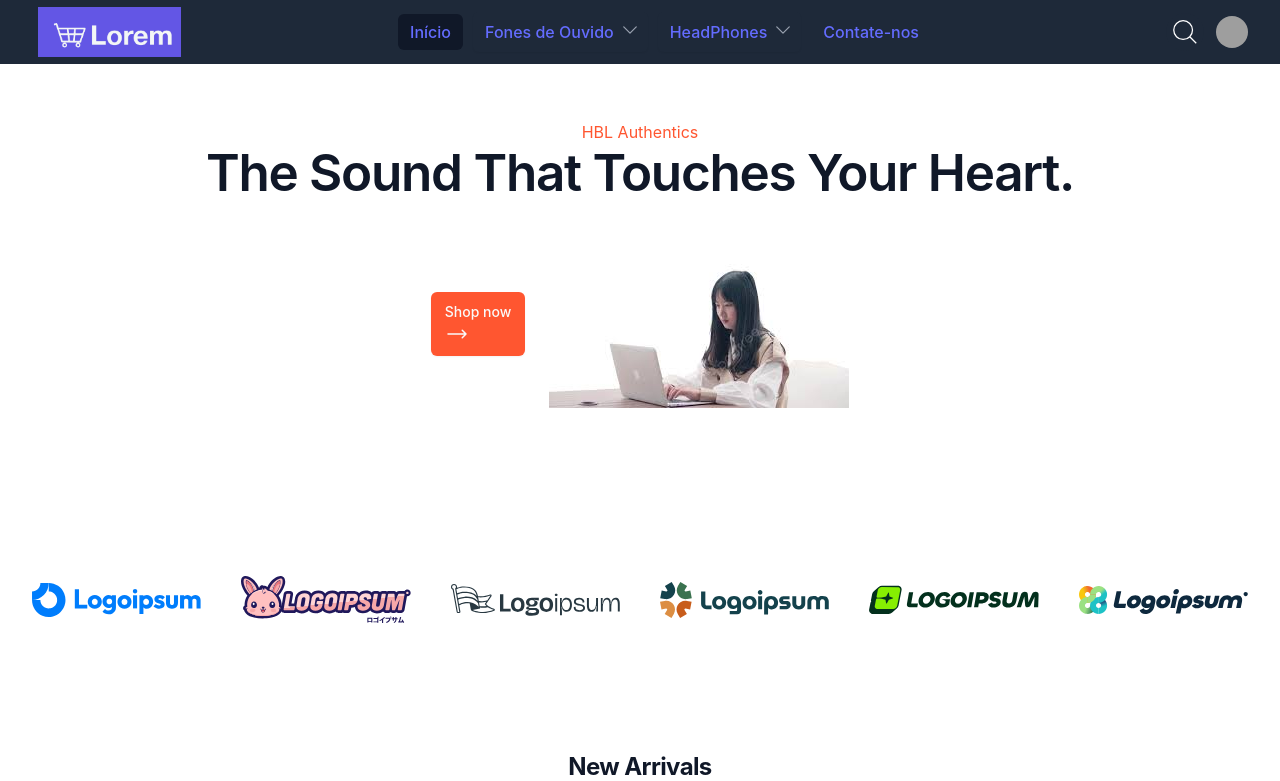
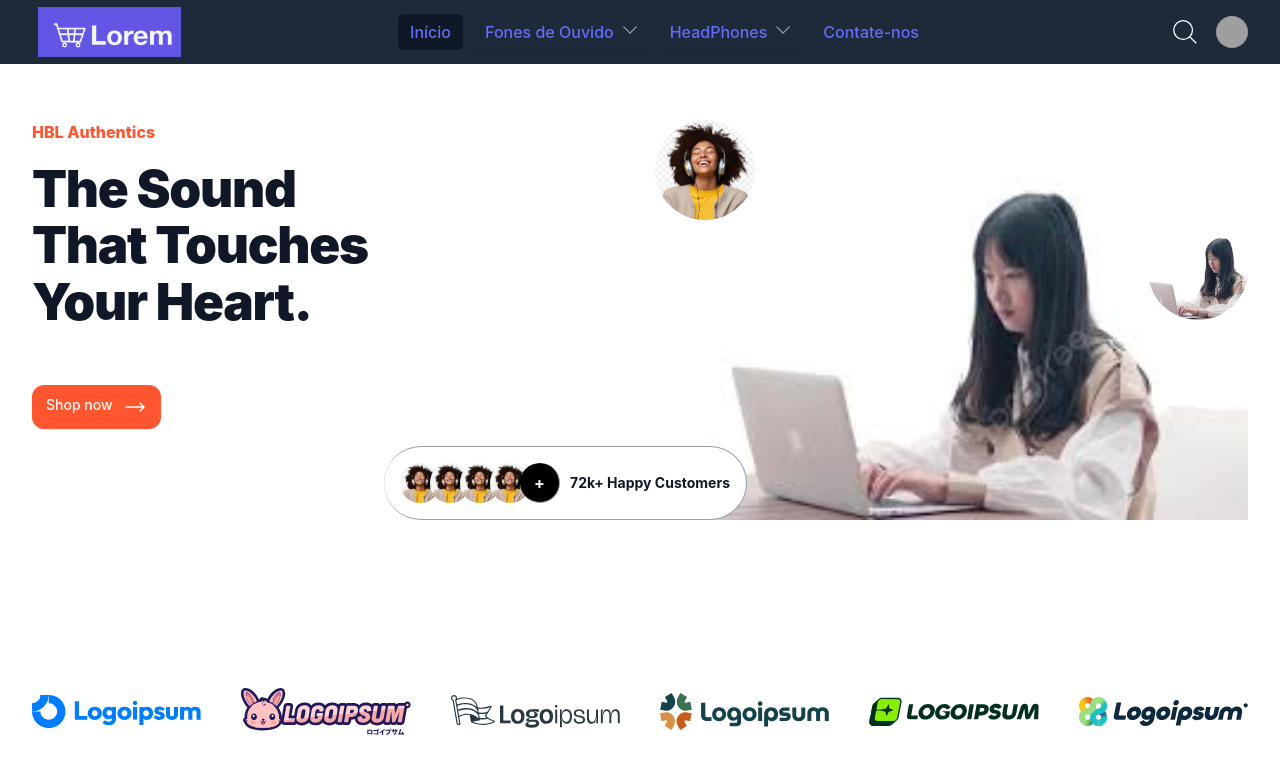
Before and after one commit to jessiicasantos/j-react-store, a React (Vite) app: page / in a window 1280 px wide. Shown: the top 781 px of the page. Built offline with nearby package versions, Linux system fonts and the light colour scheme; grey boxes are pictures that could not be loaded.

Commit message:
Added Hero component and created Products components

```diff
--- a/src/App.tsx
+++ b/src/App.tsx
@@ -1,34 +1,16 @@
 import './App.css';
-import Arrivals from './components/Arrivals';
-import BestSeller from './components/BestSeller';
-import Logos from './components/Logos';
-import Hero from './components/Hero/Hero';
 import Navbar from './components/Navbar';
-import ShopCollection from './components/ShopCollection';
-import Promotions from './components/Promotions';
-import IconCards from './components/IconCards';
-import Socials from './components/Socials';
-import Newsletter from './components/Newsletter';
 import Footer from './components/Footer';
+import Products from './components/Products';
 
 function App() {
   return (
     <>
       <Navbar />
-      <div className="container">
-        <Hero />
-        <Logos />
-        <Arrivals />
-        <ShopCollection />
-        <BestSeller />
-        <Promotions />
-        <IconCards />
-        <Socials />
-        <Newsletter />
-        <Footer />
+      <Products />
+      <Footer />
         {/* <Dropdown /> */}
         {/* <Outlet /> */}
-      </div>
     </>
   )
 }
--- a/src/assets/img/arrow-long-right.tsx
+++ b/src/assets/img/arrow-long-right.tsx
@@ -1,5 +1,5 @@
-const ArrowLongRight = () => (
-  <svg xmlns="http://www.w3.org/2000/svg" fill="none" viewBox="0 0 24 24" strokeWidth="1.5" stroke="currentColor" className="size-6">
+const ArrowLongRight = ({ className }: any) => (
+  <svg xmlns="http://www.w3.org/2000/svg" fill="none" viewBox="0 0 24 24" strokeWidth="1.5" stroke="currentColor" className={`size-6 ${className}`}>
     <path strokeLinecap="round" strokeLinejoin="round" d="M17.25 8.25 21 12m0 0-3.75 3.75M21 12H3" />
   </svg>
 )
--- a/src/components/Hero/Hero.tsx
+++ b/src/components/Hero/Hero.tsx
@@ -1,28 +1,46 @@
 'use client'
 
 import ArrowLongRight from '../../assets/img/arrow-long-right';
-import Woman from '../../assets/img/woman-tech.jpg';
+import WomanTech from '../../assets/img/woman-tech.jpg';
+import WomanHeadPhone from '../../assets/img/woman-headphone.jpg';
 
 const Hero = () => {
   return (
-    <div className="bg-white relative px-6 pt-14 lg:px-8">
-      <div className="mx-auto">
-        <h6>HBL Authentics</h6>
-        <div className="text-center">
-          <h1 className="text-5xl font-semibold tracking-tight text-balance text-gray-900 sm:text-7xl">
+    <div className="relative bg-white px-6 pt-14 lg:px-8 text-left max-w-7xl grid md:grid-cols-2 mx-auto">
+      <div className="md:max-w-md">
+        <h6 className="mb-4 font-extrabold">HBL Authentics</h6>
+        <h1 className="mb-14 text-5xl font-black tracking-tight text-balance text-gray-900 sm:text-7xl">
           The Sound That Touches Your Heart.
         </h1>
-          <div className="mt-10 flex items-center justify-center gap-x-6">
         <a
           href="#"
-              className="shopnow rounded-md px-3.5 py-2.5 text-sm font-semibold text-white shadow-xs hover:bg-indigo-500 focus-visible:outline-2 focus-visible:outline-offset-2 focus-visible:outline-indigo-600"
+          className="flex shopnow mb-15 rounded-xl px-3.5 py-2.5 text-sm font-semibold text-white shadow-xs hover:bg-indigo-500 focus-visible:outline-2 focus-visible:outline-offset-2 focus-visible:outline-indigo-600 w-fit"
         >
           Shop now
-              <ArrowLongRight />
+          <ArrowLongRight className="ml-[10px]" />
         </a>
-            <img src={Woman} alt="" width={300} height={300} />
+
+        <div className="md:absolute mx-auto bottom-0 left-[30%] z-9 max-w-sm w-fit lg:max-w-full lg:flex border-r border-b border-l border-gray-400 lg:border-l-0 lg:border-t bg-white rounded-full p-4 flex flex-col justify-between leading-normal">
+          <div className="flex items-center">
+            <img className="w-10 h-10 rounded-full mr-[-10px]" src={WomanHeadPhone} alt="Avatar of Jonathan Reinink" />
+            <img className="w-10 h-10 rounded-full mr-[-10px]" src={WomanHeadPhone} alt="Avatar of Jonathan Reinink" />
+            <img className="w-10 h-10 rounded-full mr-[-10px]" src={WomanHeadPhone} alt="Avatar of Jonathan Reinink" />
+            <img className="w-10 h-10 rounded-full mr-[-10px]" src={WomanHeadPhone} alt="Avatar of Jonathan Reinink" />
+            <p className="flex justify-center items-center mr-[10px] font-bold border-r border-b border-gray-400 rounded-full w-[40px] h-[40px] bg-[#000] text-[#fafafa]">+</p>
+            <div className="text-sm">
+              <p className="text-gray-900 font-bold leading-none">72k+ Happy Customers</p>
             </div>
           </div>
+        </div>
+
+
+        <div className="mt-10 flex items-center gap-x-6">
+        </div>
+      </div>
+      <div className="relative flex justify-end items-end">
+        <img src={WomanHeadPhone} alt="" className="object-cover w-[50px] h-[50px] md:w-[100px] md:h-[100px] rounded-full absolute top-0 left-[15px] z-9" />
+        <img src={WomanTech} alt="" className="object-cover w-[50px] h-[50px] md:w-[100px] md:h-[100px] rounded-full absolute top-[30px] md:top-[100px] right-0 z-9"/>
+        <img src={WomanTech} alt="" className="object-cover h-[400px]" />
       </div>
     </div>
   )
--- /dev/null
+++ b/src/components/Products.tsx
@@ -0,0 +1,27 @@
+import Arrivals from "./Arrivals";
+import BestSeller from "./BestSeller";
+import Hero from "./Hero/Hero";
+import IconCards from "./IconCards";
+import Logos from "./Logos";
+import Newsletter from "./Newsletter";
+import Promotions from "./Promotions";
+import ShopCollection from "./ShopCollection";
+import Socials from "./Socials";
+
+const Products = () => {
+  return (
+    <div className="container mx-auto">
+        <Hero />
+        <Logos />
+        <Arrivals />
+        <ShopCollection />
+        <BestSeller />
+        <Promotions />
+        <IconCards />
+        <Socials />
+        <Newsletter />
+    </div>
+  )
+};
+
+export default Products;
```
Also changed, not shown: src/index.css (line endings or trailing spaces). Lines whose indentation alone changed are shown as unchanged.
